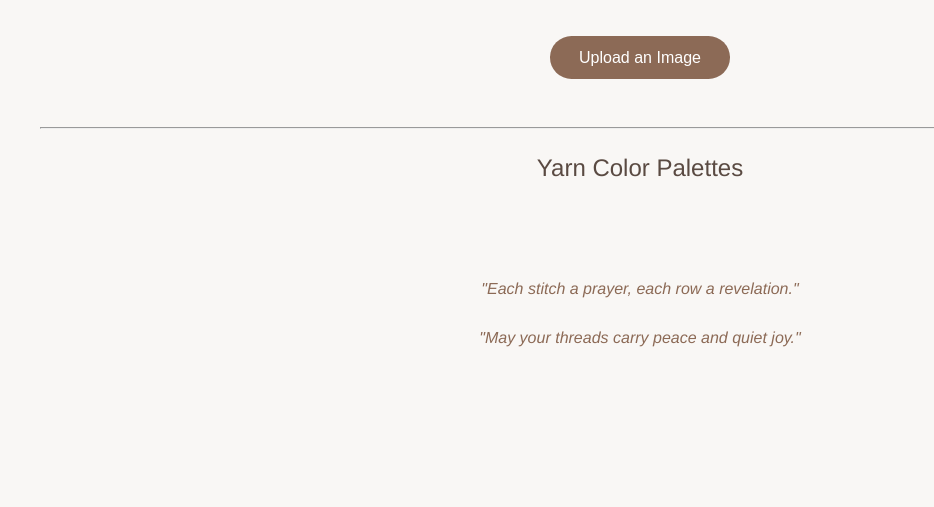
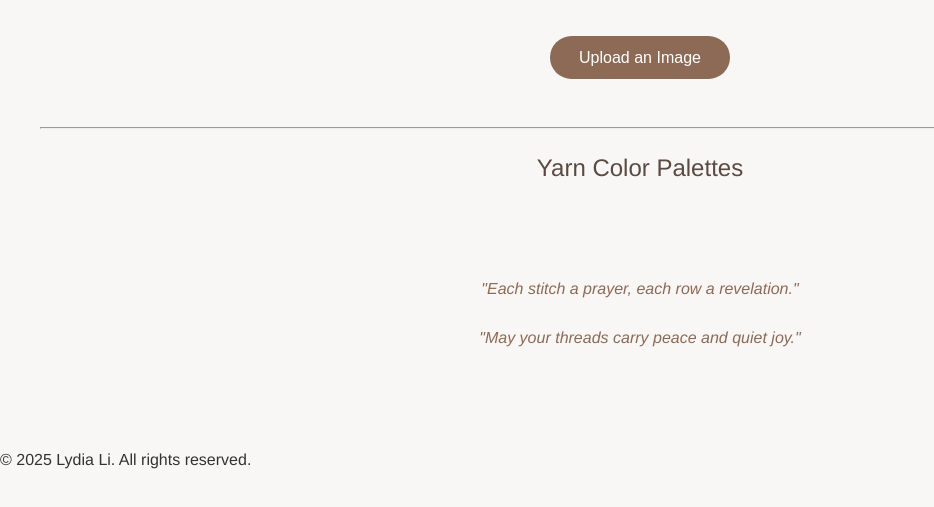
Before and after one commit to flowingcity777/Mosaic-Threads, a plain HTML site: page index.html in a window 1280 px wide. Shown: the part 199-706 px from the top of the page, without its empty margins (0-934 px from the left). Drawn offline with nearby package versions, Linux system fonts and the light colour scheme.

Commit message:
Update index.html
Added copy rights to the html

```diff
--- a/index.html
+++ b/index.html
@@ -79,6 +79,8 @@
             <div class="quote">"May your threads carry peace and quiet joy."</div>
         </div>
     </div>
-
+    <footer class="site-footer">
+      © <span id="current-year">2025</span> Lydia Li. All rights reserved.
+    </footer>
 </body>
 </html>
```
